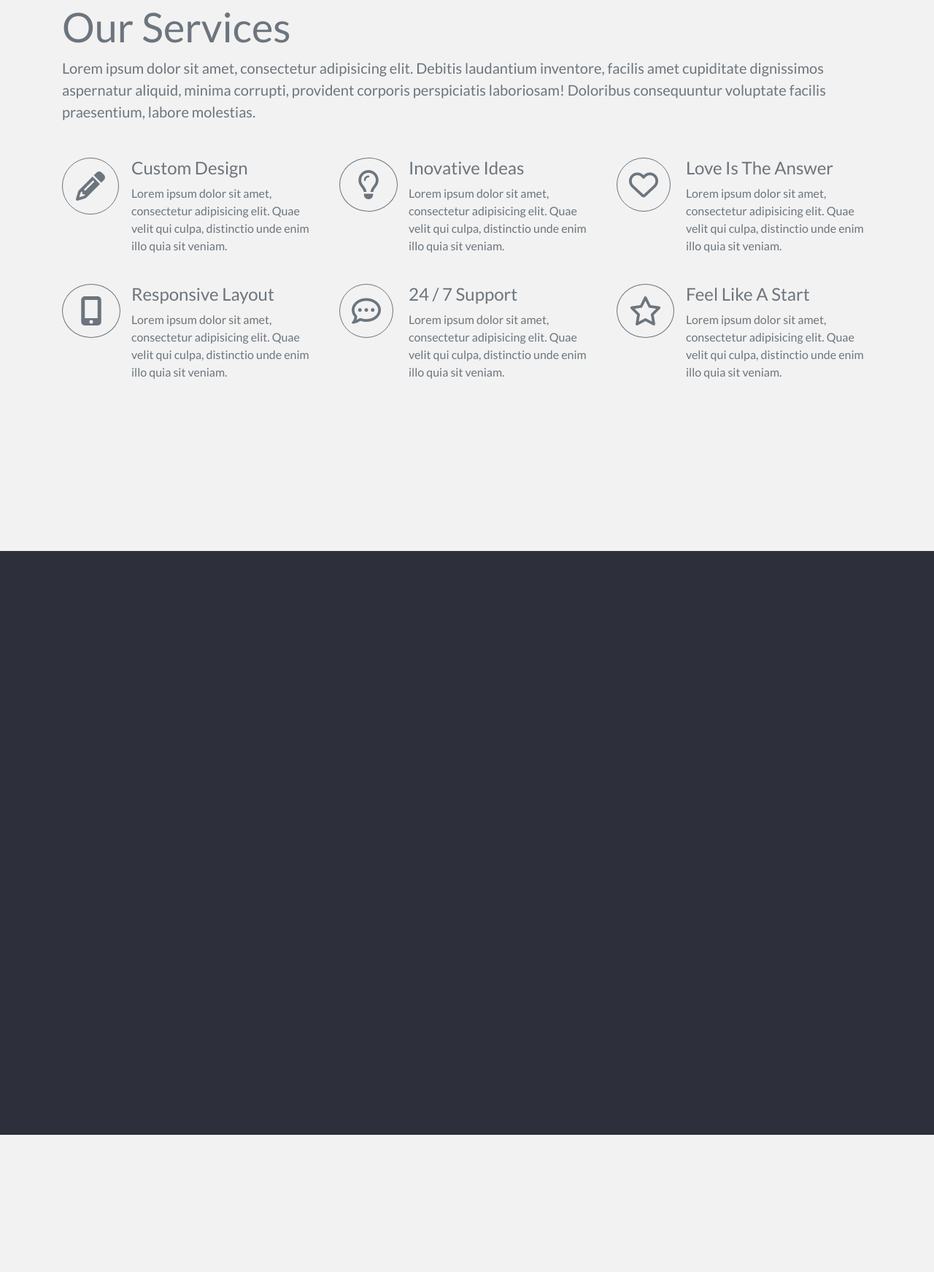
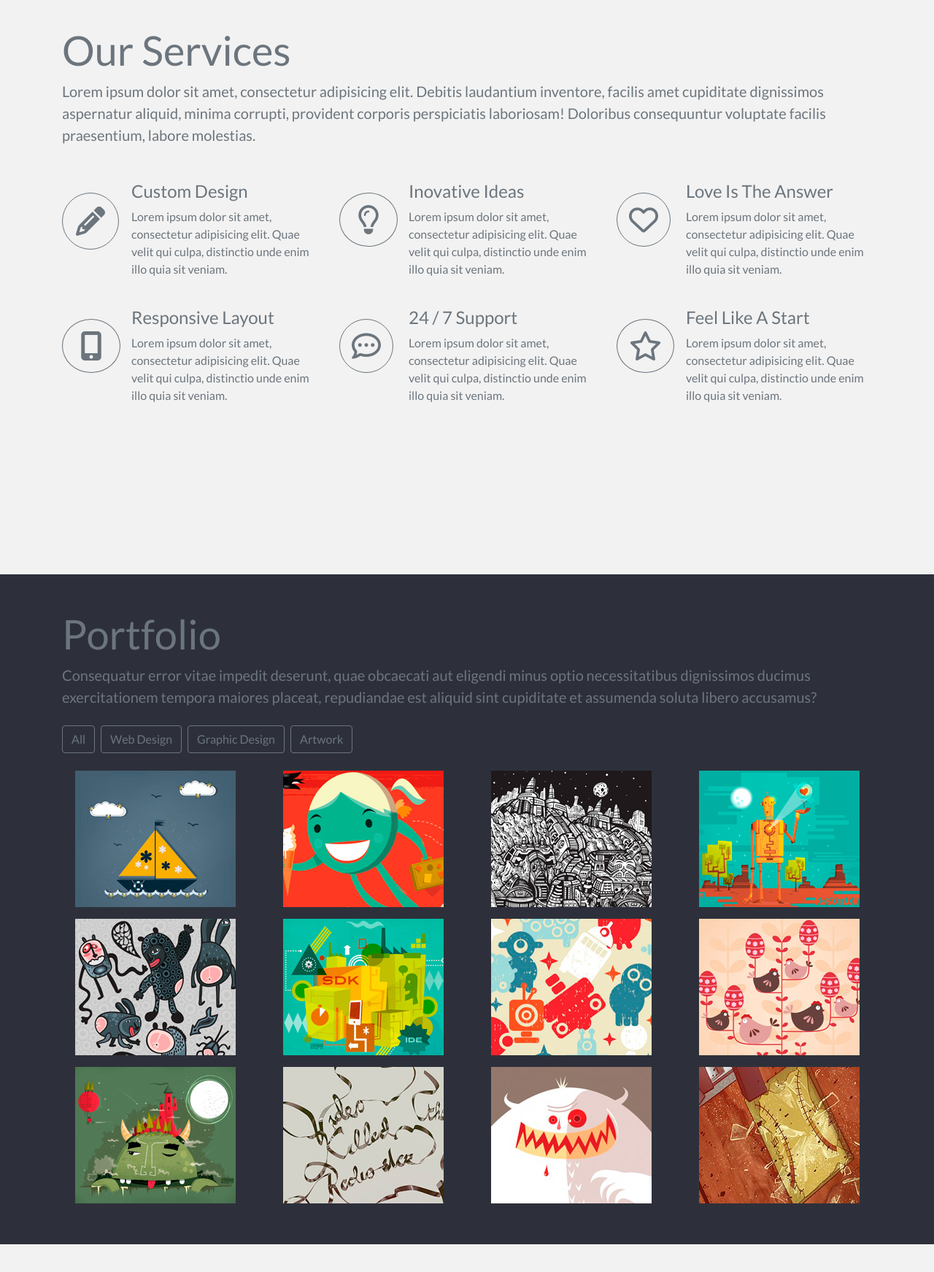
Before and after one commit to SolangeHarmoniePICARD/integration_maquette_singolo, a plain HTML site: page index.html in a window 1280 px wide. Shown: the part 917-2660 px from the top of the page at 73% size. Drawn offline with nearby package versions, Linux system fonts and the light colour scheme.

Commit message:
Intégration de la troisième section, il manque juste le JS des boutons

```diff
--- a/index.html
+++ b/index.html
@@ -42,8 +42,8 @@
     </nav>
   </header>
 
-
-  <section id="slider" class="vh-100 p-5">
+  <main>
+    <section id="slider" class="min-vh-100 p-5">
       <div id="carouselControls" class="container carousel slide" data-ride="carousel">
         <div class="carousel-inner">
           <div class="carousel-item active">
@@ -65,46 +65,93 @@
     </section>
 
 
-  <section id="services" class="vh-100 p-5">
+    <section id="services" class="min-vh-100 p-5">
       <div class="container">
         <h1 class="display-4 text-secondary">Our Services</h1>
         <p class="lead text-secondary">Lorem ipsum dolor sit amet, consectetur adipisicing elit. Debitis laudantium inventore, facilis amet cupiditate dignissimos aspernatur aliquid, minima corrupti, provident corporis perspiciatis laboriosam! Doloribus consequuntur voluptate facilis praesentium, labore molestias.</p>
 
         <div class="row mt-5">
-        <div class="col-1"><i id="pencil" class="fas fa-pencil-alt text-secondary h1"></i></div>
-        <div class="col-3 text-secondary"><h4 class="h4">Custom Design</h4><p>Lorem ipsum dolor sit amet, consectetur adipisicing elit. Quae velit qui culpa, distinctio unde enim illo quia sit veniam.</p></div>
-        <div class="col-1"><i id="lightbulb" class="far fa-lightbulb text-secondary h1"></i></div>
-        <div class="col-3 text-secondary"><h4 class="h4">Inovative Ideas</h4><p>Lorem ipsum dolor sit amet, consectetur adipisicing elit. Quae velit qui culpa, distinctio unde enim illo quia sit veniam.</p></div>
-        <div class="col-1"><i id="heart" class="far fa-heart text-secondary h1"></i></div>
-        <div class="col-3 text-secondary"><h4 class="h4">Love Is The Answer</h4><p>Lorem ipsum dolor sit amet, consectetur adipisicing elit. Quae velit qui culpa, distinctio unde enim illo quia sit veniam.</p></div>
+          <div class="col-12 col-md-1 mt-3 text-center"><i id="pencil" class="fas fa-pencil-alt text-secondary h1"></i></div>
+          <div class="col-12 col-md-3 text-secondary"><h4 class="h4">Custom Design</h4><p>Lorem ipsum dolor sit amet, consectetur adipisicing elit. Quae velit qui culpa, distinctio unde enim illo quia sit veniam.</p></div>
+          <div class="col-12 col-md-1 mt-3 text-center"><i id="lightbulb" class="far fa-lightbulb text-secondary h1"></i></div>
+          <div class="col-12 col-md-3 text-secondary"><h4 class="h4">Inovative Ideas</h4><p>Lorem ipsum dolor sit amet, consectetur adipisicing elit. Quae velit qui culpa, distinctio unde enim illo quia sit veniam.</p></div>
+          <div class="col-12 col-md-1 mt-3 text-center"><i id="heart" class="far fa-heart text-secondary h1"></i></div>
+          <div class="col-12 col-md-3 text-secondary"><h4 class="h4">Love Is The Answer</h4><p>Lorem ipsum dolor sit amet, consectetur adipisicing elit. Quae velit qui culpa, distinctio unde enim illo quia sit veniam.</p></div>
         </div>
 
         <div class="row mt-4">
-        <div class="col-1"><i id="mobile" class="fas fa-mobile-alt text-secondary h1"></i></div>
-        <div class="col-3 text-secondary"><h4 class="h4">Responsive Layout</h4><p>Lorem ipsum dolor sit amet, consectetur adipisicing elit. Quae velit qui culpa, distinctio unde enim illo quia sit veniam.</p></div>
-        <div class="col-1"><i id="comment" class="far fa-comment-dots text-secondary h1"></i></div>
-        <div class="col-3 text-secondary"><h4 class="h4">24 / 7 Support</h4><p>Lorem ipsum dolor sit amet, consectetur adipisicing elit. Quae velit qui culpa, distinctio unde enim illo quia sit veniam.</p></div>
-        <div class="col-1"><i id="star" class="far fa-star text-secondary h1"></i></div>
-        <div class="col-3 text-secondary"><h4 class="h4">Feel Like A Start</h4><p>Lorem ipsum dolor sit amet, consectetur adipisicing elit. Quae velit qui culpa, distinctio unde enim illo quia sit veniam.</p></div>
+          <div class="col-12 col-md-1 mt-3 text-center"><i id="mobile" class="fas fa-mobile-alt text-secondary h1"></i></div>
+          <div class="col-12 col-md-3 text-secondary"><h4 class="h4">Responsive Layout</h4><p>Lorem ipsum dolor sit amet, consectetur adipisicing elit. Quae velit qui culpa, distinctio unde enim illo quia sit veniam.</p></div>
+          <div class="col-12 col-md-1 mt-3 text-center"><i id="comment" class="far fa-comment-dots text-secondary h1"></i></div>
+          <div class="col-12 col-md-3 text-secondary"><h4 class="h4">24 / 7 Support</h4><p>Lorem ipsum dolor sit amet, consectetur adipisicing elit. Quae velit qui culpa, distinctio unde enim illo quia sit veniam.</p></div>
+          <div class="col-12 col-md-1 mt-3 text-center"><i id="star" class="far fa-star text-secondary h1"></i></div>
+          <div class="col-12 col-md-3 text-secondary"><h4 class="h4">Feel Like A Start</h4><p>Lorem ipsum dolor sit amet, consectetur adipisicing elit. Quae velit qui culpa, distinctio unde enim illo quia sit veniam.</p></div>
         </div>
       </div>
     </section>
 
 
-  <section id="portfolio" class="vh-100">
+    <section id="portfolio" class="min-vh-100 p-5">
+      <div class="container">
+        <h1 class="display-4 text-secondary">Portfolio</h1>
+        <p class="lead text-secondary">Consequatur error vitae impedit deserunt, quae obcaecati aut eligendi minus optio necessitatibus dignissimos ducimus exercitationem tempora maiores placeat, repudiandae est aliquid sint cupiditate et assumenda soluta libero accusamus?</p>
+        <div><button type="button" class="btn btn-outline-secondary mr-2 mt-2">All</button><button type="button" class="btn btn-outline-secondary mr-2 mt-2">Web Design</button><button type="button" class="btn btn-outline-secondary mr-2 mt-2">Graphic Design</button><button type="button" class="btn btn-outline-secondary mr-2 mt-2">Artwork</button></div>
+
+        <div class="row mt-3">
+          <div class="col-12 col-sm-6 col-md-3 col-lg-3 p-2 text-center">
+            <img src="assets/img/thumbnails/img1.jpg" class="img-fluid" alt="">
+          </div>
+          <div class="col-12 col-sm-6 col-md-3 p-2 text-center">
+            <img src="assets/img/thumbnails/img2.jpg" class="img-fluid" alt="">
+          </div>
+          <div class="col-12 col-sm-6 col-md-3 p-2 text-center">
+            <img src="assets/img/thumbnails/img3.jpg" class="img-fluid" alt="">
+          </div>
+          <div class="col-12 col-sm-6 col-md-3 p-2 text-center">
+            <img src="assets/img/thumbnails/img4.jpg" class="img-fluid" alt="">
+          </div>
+        </div>
+        <div class="row">
+          <div class="col-12 col-sm-6 col-md-3 p-2 text-center">
+            <img src="assets/img/thumbnails/img5.jpg" class="img-fluid" alt="">
+          </div>
+          <div class="col-12 col-sm-6 col-md-3 p-2 text-center">
+            <img src="assets/img/thumbnails/img6.jpg" class="img-fluid" alt="">
+          </div>
+          <div class="col-12 col-sm-6 col-md-3 p-2 text-center">
+            <img src="assets/img/thumbnails/img7.jpg" class="img-fluid" alt="">
+          </div>
+          <div class="col-12 col-sm-6 col-md-3 p-2 text-center">
+            <img src="assets/img/thumbnails/img8.jpg" class="img-fluid" alt="">
+          </div>
+        </div>
+        <div class="row">
+            <div class="col-12 col-sm-6 col-md-3  p-2 text-center">
+            <img src="assets/img/thumbnails/img9.jpg" class="img-fluid" alt="">
+            </div>
+            <div class="col-12 col-sm-6 col-md-3 p-2 text-center">
+            <img src="assets/img/thumbnails/img10.jpg" class="img-fluid" alt="">
+            </div>
+            <div class="col-12 col-sm-6 col-md-3 p-2 text-center">
+            <img src="assets/img/thumbnails/img11.jpg" class="img-fluid" alt="">
+            </div>
+            <div class="col-12 col-sm-6 col-md-3 p-2 text-center">
+            <img src="assets/img/thumbnails/img12.jpg" class="img-fluid" alt="">
+            </div>
+        </div>
+      </div>
+    </section>
+
+
+    <section id="about" class="min-vh-100">
 
     </section>
 
 
-  <section id="about" class="vh-100">
+    <section id="quote" class="min-vh-100">
 
     </section>
-
-
-  <section id="quote" class="vh-100">
-
-  </section>
-
+  </main>
 
   <footer id="footer" class="text-light">
     <nav class="navbar navbar-dark bg-dark">
--- a/style.css
+++ b/style.css
@@ -3,6 +3,42 @@
 body{
   font-family: 'Lato', sans-serif;
 }
+
+/* SECTIONS */
+
+#slider{
+  background-color: #f06c64;
+}
+
+#services{
+  background-color: #f2f2f2;
+}
+
+#portfolio{
+  background-color: #2d303a;
+}
+
+#about{
+  background-color: #f2f2f2;
+}
+
+#quote{
+  background-color: #f06c64;
+}
+
+#footer{
+  background-color: #2d303a;
+}
+
+/* SLIDER */
+
+.carousel-item>img{
+  height: 92vh;
+  width: 100%;
+  object-fit: cover;
+}
+
+/* SERVICES */
 
 #pencil {
   border: 1px solid #6c757d;
@@ -49,27 +85,3 @@ body{
   text-align: center;
   border-radius: 50%;
 }
-
-#slider{
-  background-color: #f06c64;
-}
-
-#services{
-  background-color: #f2f2f2;
-}
-
-#portfolio{
-  background-color: #2d303a;
-}
-
-#about{
-  background-color: #f2f2f2;
-}
-
-#quote{
-  background-color: #f06c64;
-}
-
-#footer{
-  background-color: #2d303a;
-}
```
Lines whose indentation alone changed are shown as unchanged.
